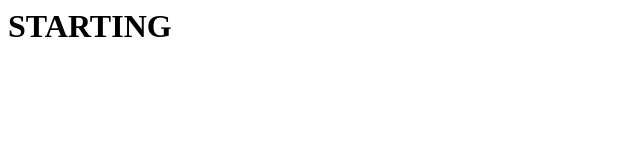
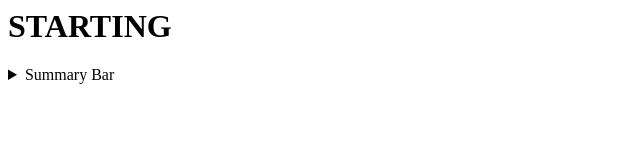
Before and after one commit to npvojtik/LL-Projects, a plain HTML site: page index.html in a window 1280 px wide. Shown: the full height of the page, 0-640 px from the left. Drawn offline with Linux system fonts and the light colour scheme.

Commit message:
Update index.html

```diff
--- a/index.html
+++ b/index.html
@@ -1 +1,5 @@
 <h1>STARTING</h1>
+
+<details>
+  <summary>Summary Bar</summary>
+</details>
```
